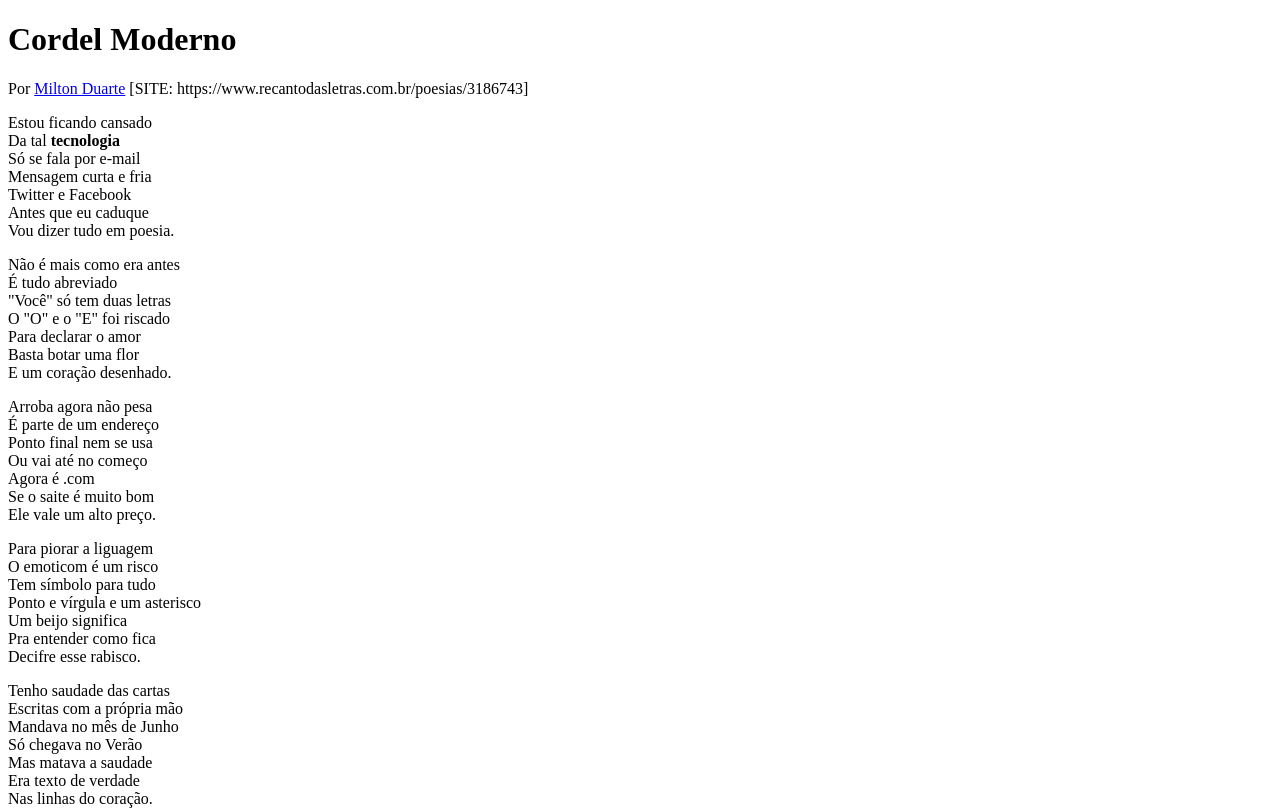
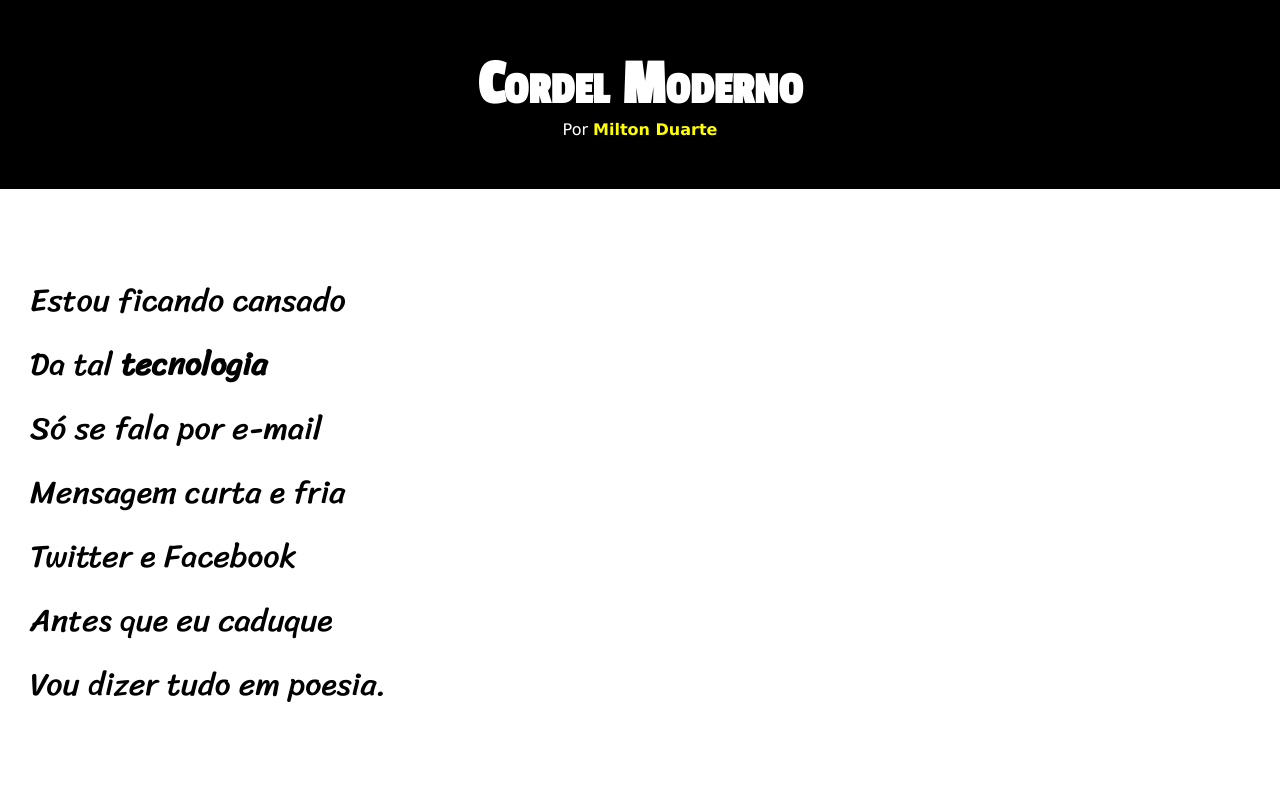
Before and after one commit to AcBarross/ProjetoFinal, a plain HTML site: page index.html in a window 1280 px wide. Shown: the top 811 px of the page. Drawn offline with Linux system fonts and the light colour scheme.

Commit message:
VersaoFinal

```diff
--- a/index.html
+++ b/index.html
@@ -6,17 +6,18 @@
     <meta http-equiv="X-UA-Compatible" content="IE=edge">
     <meta name="viewport" content="width=device-width, initial-scale=1.0">
     <title>Projeto Final</title>
+    <link rel="stylesheet" href="style/style.css">
 </head>
 
 <body>
     <header>
         <h1>Cordel Moderno</h1>
         <p>
-            Por <a href="https://www.recantodasletras.com.br/autor_textos.php?id=9806">Milton Duarte</a> [SITE: https://www.recantodasletras.com.br/poesias/3186743]
+            Por <a href="https://www.recantodasletras.com.br/autor_textos.php?id=9806">Milton Duarte</a>
         </p>
     </header>
 
-    <section>
+    <section class="normal">
         <p>
             Estou ficando cansado <br> Da tal
             <strong>tecnologia</strong> <br> Só se fala por e-mail <br> Mensagem curta e fria <br> Twitter e Facebook <br> Antes que eu caduque <br> Vou dizer tudo em poesia.
@@ -25,7 +26,7 @@
 
 
 
-    <section>
+    <section class="imagem" id="img1">
         <p>
             Não é mais como era antes<br> É tudo abreviado <br> "Você" só tem duas letras <br> O "O" e o "E" foi riscado<br> Para declarar o amor<br> Basta botar uma flor<br> E um coração desenhado.
         </p>
@@ -33,7 +34,7 @@
 
 
 
-    <section>
+    <section class="normal">
 
         <p>
             Arroba agora não pesa <br> É parte de um endereço <br> Ponto final nem se usa<br> Ou vai até no começo<br> Agora é .com<br> Se o saite é muito bom<br> Ele vale um alto preço. <br>
@@ -46,7 +47,7 @@
 
 
 
-    <section>
+    <section class="imagem" id="img2">
         <p>
             Tenho saudade das cartas<br> Escritas com a própria mão<br> Mandava no mês de Junho<br> Só chegava no Verão<br> Mas matava a saudade<br> Era texto de verdade <br> Nas linhas do coração.
         </p>
@@ -54,7 +55,7 @@
 
 
 
-    <section>
+    <section class="normal">
 
         <p>
             Agora, escrevo e envio<br> Chegando na mesma hora<br> Mas quando vou prosear<br> A pessoa foi embora <br> Abriu outro aplicativo<br> O mundo ficou cativo<br> Da tecnologia do agora.<br>
--- /dev/null
+++ b/style/style.css
@@ -0,0 +1,108 @@
+    @charset "UTF-8";
+    @import url('https://fonts.googleapis.com/css2?family=Passion+One&family=Sriracha&display=swap');
+     :root {
+        --fonte1: Verdana, Geneva, Tahoma, sans-serif;
+        --fonte2: 'Passion One', cursive;
+        --fonte3: 'Sriracha', cursive;
+    }
+
+    * {
+        margin: 0px;
+        padding: 0px;
+    }
+
+    html,
+    body {
+        min-width: 100vw;
+        background-color: darkgrey;
+        font-family: var(--fonte1);
+    }
+    /*Formatar Header*/
+
+    header {
+        color: white;
+        background-color: black;
+        text-align: center;
+    }
+
+    header>h1 {
+        font-family: var(--fonte2);
+        padding-top: 50px;
+        font-variant: small-caps;
+        font-size: 5vw;
+    }
+
+    header>p {
+        padding-bottom: 50px;
+    }
+    /*formatar section geral para efeito paralax.
+    Para reajustar o tamanho das letras consoante o tamanho do ecra usa se unidade view port como fonte size(vw) */
+
+    section {
+        padding-top: 10vh;
+        padding-bottom: 10vh;
+        padding-left: 30px;
+        line-height: 2em;
+        font-family: var(--fonte3);
+        font-size: 2.5vw;
+    }
+
+    section>p {
+        padding-bottom: 2em;
+    }
+    /*formatar section normal*/
+
+    section.normal {
+        background-color: white;
+        color: black;
+    }
+    /*formatar section imagem*/
+
+    section.imagem {
+        background-color: rgb(39, 38, 38);
+        color: rgb(255, 255, 255);
+        box-shadow: inset 6px 6px 13px rgba(2, 2, 2, 0.458);
+        background-attachment: fixed;
+    }
+
+    section.imagem>p {
+        display: inline-block;
+        padding-right: 10px;
+        background-color: rgba(0, 0, 0, 0.269);
+        text-shadow: 2px 2px 0px black;
+    }
+
+    section#img1 {
+        background-image: url('../imagens/background001.jpg');
+        background-position: right center;
+        background-size: cover;
+        background-repeat: no-repeat;
+    }
+
+    section#img2 {
+        background-image: url('../imagens/background002.jpg');
+        background-position: right center;
+        background-size: cover;
+    }
+    /*Formatar Footer*/
+
+    footer {
+        color: white;
+        background-color: black;
+        text-align: center;
+        padding: 10px;
+    }
+    /*Formatar Links*/
+
+    a {
+        text-decoration: none;
+        color: yellow;
+        font-weight: bolder;
+    }
+
+    a:hover {
+        text-decoration: underline;
+        color: black;
+        background-color: rgb(251, 251, 251);
+        border-radius: 5px;
+    }
```
